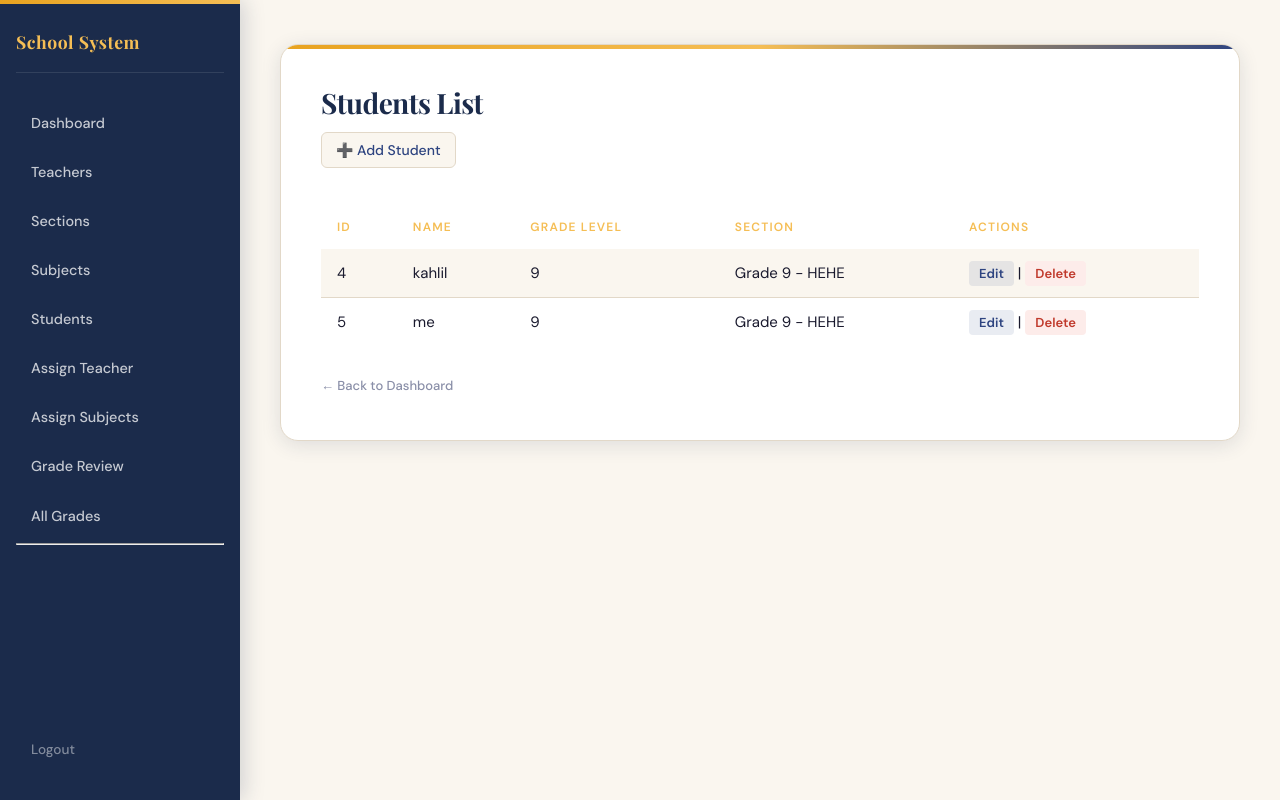
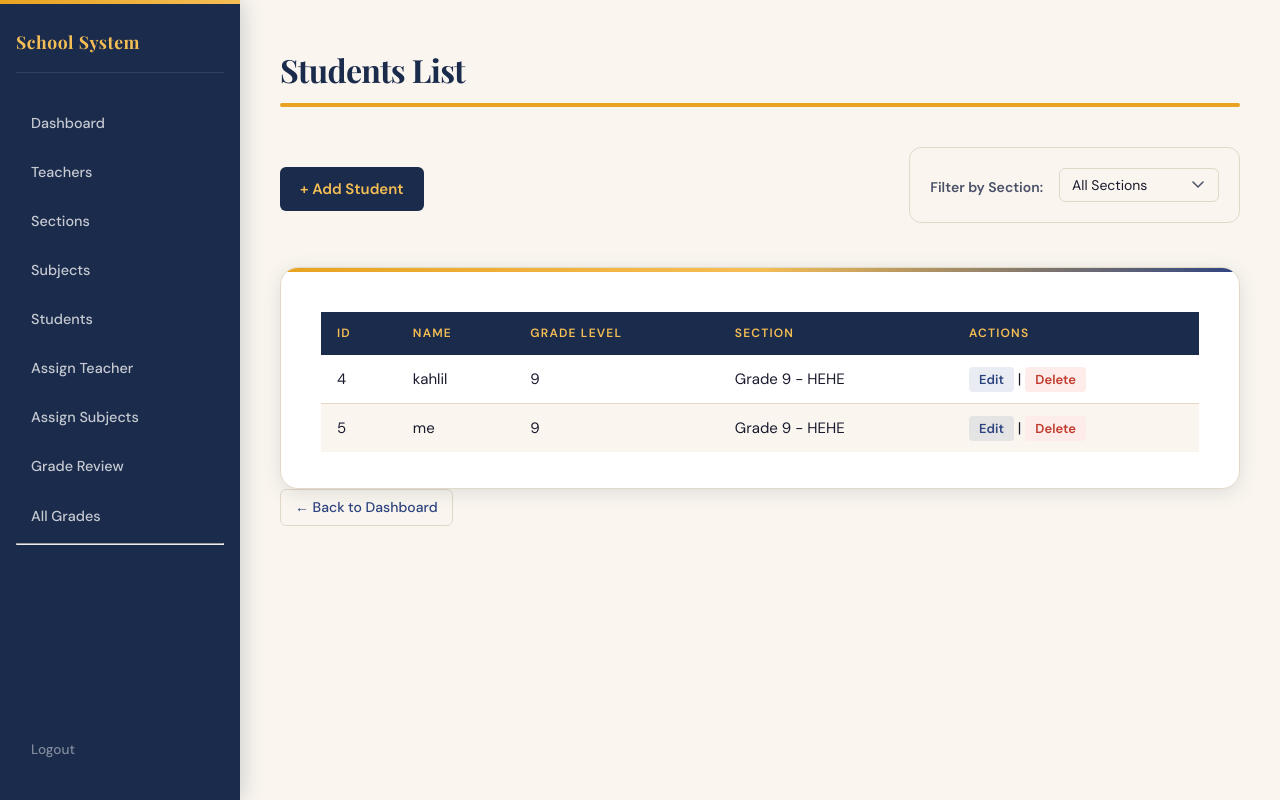
Before and after one commit to asing-aborde/MATTCHAHAN, a Flask app: page /students in a window 1280 px wide. Run offline with Flask 3, Linux system fonts and the light colour scheme; a user stored in the database is signed in; data comes from the database, SQL or seed files in the repository.

Commit message:
Fixed Assign-section-student, assign, students, edit_stuydent html files, as well as some routes in the app.py

```diff
--- a/app.py
+++ b/app.py
@@ -149,16 +149,32 @@
     if not is_admin():
         return "Access Denied: Admin Only"
 
-    cursor.execute("""
-        SELECT students.id, students.name, students.grade_level,
-               sections.grade_level, sections.section_name
-        FROM students
-        JOIN sections ON students.section_id = sections.id
-    """)
+    # Get filter parameter
+    section_filter = request.args.get('section')
+
+    if section_filter:
+        cursor.execute("""
+            SELECT students.id, students.name, students.grade_level,
+                   sections.grade_level, sections.section_name
+            FROM students
+            JOIN sections ON students.section_id = sections.id
+            WHERE students.section_id = %s
+        """, (section_filter,))
+    else:
+        cursor.execute("""
+            SELECT students.id, students.name, students.grade_level,
+                   sections.grade_level, sections.section_name
+            FROM students
+            JOIN sections ON students.section_id = sections.id
+        """)
 
     data = cursor.fetchall()
 
-    return render_template("students.html", students=data)
+    # Load all sections for the filter dropdown
+    cursor.execute("SELECT * FROM sections")
+    sections = cursor.fetchall()
+
+    return render_template("students.html", students=data, sections=sections)
 
 @app.route('/add-student', methods=['GET', 'POST'])
 def add_student():
@@ -205,21 +221,27 @@
 def edit_student(id):
     if not login_required():
         return redirect('/login')
+
     if request.method == 'POST':
         name = request.form['name']
         grade_level = request.form['grade_level']
-        section = request.form['section']
+        section_id = request.form['section_id']
 
-        sql = "UPDATE students SET name=%s, grade_level=%s, section=%s WHERE id=%s"
-        cursor.execute(sql, (name, grade_level, section, id))
+        sql = "UPDATE students SET name=%s, grade_level=%s, section_id=%s WHERE id=%s"
+        cursor.execute(sql, (name, grade_level, section_id, id))
         db.commit()
 
         return redirect('/students')
 
+    # Get student data
     cursor.execute("SELECT * FROM students WHERE id=%s", (id,))
     student = cursor.fetchone()
 
-    return render_template("edit_student.html", student=student)
+    # Get all sections for dropdown
+    cursor.execute("SELECT * FROM sections")
+    sections = cursor.fetchall()
+
+    return render_template('edit_student.html', student=student, sections=sections)
 
 @app.route('/subjects')
 def subjects():
@@ -294,12 +316,16 @@
     cursor.execute("SELECT * FROM teachers")
     teachers = cursor.fetchall()
 
-    cursor.execute("SELECT * FROM subjects")
+    # 🔥 FILTERED — only these 8 subjects
+    cursor.execute("""
+    SELECT MIN(id) as id, subject_name
+                    FROM subjects
+                    GROUP BY subject_name
+                    ORDER BY subject_name
+                    """)
     subjects = cursor.fetchall()
 
-    return render_template("assign.html",
-                           teachers=teachers,
-                           subjects=subjects)
+    return render_template("assign.html", teachers=teachers,subjects=subjects)
 
 @app.route('/login', methods=['GET', 'POST'])
 def login():
@@ -772,8 +798,13 @@
     cursor.execute("SELECT * FROM sections")
     sections = cursor.fetchall()
 
-    # load subjects
-    cursor.execute("SELECT * FROM subjects")
+    # 🔥 Get one ID per subject name (no duplicates)
+    cursor.execute("""
+        SELECT MIN(id) as id, subject_name
+        FROM subjects
+        GROUP BY subject_name
+        ORDER BY subject_name
+    """)
     subjects = cursor.fetchall()
 
     return render_template(
--- a/static/style.css
+++ b/static/style.css
@@ -83,14 +83,14 @@
   margin-bottom: 24px;
   letter-spacing: -0.02em;
   position: relative;
-  display: inline-block;
+  display: block;  /* <-- CHANGED from inline-block */
 }
 
 body > .container > h1::after,
 .container > h1:first-child::after {
   content: '';
   display: block;
-  width: 48px;
+  width: 100%;  /* <-- CHANGED from 48px */
   height: 4px;
   background: var(--gold);
   border-radius: 2px;
@@ -1089,3 +1089,93 @@
 .card-form button[type="submit"] {
     padding: 10px 32px;
 }
+/*IN STUDENTS PART*/
+.filter-form {
+    display: flex;
+    align-items: center;
+    gap: 12px;
+    margin: 16px 0;
+    padding: 12px 16px;
+    background: var(--cream);
+    border: 1px solid var(--cream-border);
+    border-radius: var(--radius-sm);
+    width: fit-content;
+}
+
+.filter-form label {
+    margin-bottom: 0;
+    font-size: 0.875rem;
+}
+
+.filter-form select {
+    width: auto;
+    min-width: 200px;
+    padding: 8px 32px 8px 12px;
+    font-size: 0.875rem;
+}
+
+.students-header {
+    display: flex;
+    align-items: center;
+    justify-content: space-between;
+    gap: 20px;
+    margin-bottom: 16px;
+    flex-wrap: wrap;
+}
+
+/* ── Students Header (Add + Filter side by side) ── */
+.students-header {
+    display: flex;
+    align-items: center;
+    justify-content: space-between;
+    gap: 20px;
+    margin-bottom: 20px;
+    flex-wrap: wrap;
+}
+
+/* Add Student button */
+.btn-add {
+    display: inline-flex;
+    align-items: center;
+    gap: 8px;
+    padding: 10px 20px;
+    background: var(--navy);
+    color: var(--gold-light);
+    font-size: 0.9375rem;
+    font-weight: 600;
+    text-decoration: none;
+    border-radius: var(--radius-sm);
+    transition: all 0.2s ease;
+}
+
+.btn-add:hover {
+    background: var(--navy-light);
+    transform: translateY(-2px);
+    box-shadow: var(--shadow-sm);
+}
+
+/* Filter form */
+.filter-form {
+    display: flex;
+    align-items: center;
+    gap: 12px;
+    padding: 10px 16px;
+    background: var(--cream);
+    border: 1px solid var(--cream-border);
+    border-radius: var(--radius-sm);
+}
+
+.filter-form label {
+    margin-bottom: 0;
+    font-size: 0.875rem;
+    text-transform: none;
+    letter-spacing: normal;
+}
+
+.filter-form select {
+    width: auto;
+    min-width: 200px;
+    padding: 8px 32px 8px 12px;
+    font-size: 0.875rem;
+    cursor: pointer;
+}
--- a/templates/students.html
+++ b/templates/students.html
@@ -4,15 +4,28 @@
 
 <div class="container">
 
-    <div class="card">
-
     <h1>Students List</h1>
 
-        <a href="/add-student">➕ Add Student</a>
+    <div class="students-header">
+        <a href="/add-student" class="btn-add">+ Add Student</a>
 
-        <br><br>
+        <form method="GET" action="/students" class="filter-form">
+            <label>Filter by Section:</label>
+            <select name="section" onchange="this.form.submit()">
+                <option value="">All Sections</option>
+                {% for sec in sections %}
+                <option value="{{ sec[0] }}" {% if request.args.get('section') == sec[0]|string %}selected{% endif %}>
+                    Grade {{ sec[1] }} - {{ sec[2] }}
+                </option>
+                {% endfor %}
+            </select>
+        </form>
+    </div>
 
+    <!-- 🔥 TABLE INSIDE A CARD -->
+    <div class="card">
         <table>
+            <thead>
                 <tr>
                     <th>ID</th>
                     <th>Name</th>
@@ -20,7 +33,8 @@
                     <th>Section</th>
                     <th>Actions</th>
                 </tr>
-
+            </thead>
+            <tbody>
                 {% for s in students %}
                 <tr>
                     <td>{{ s[0] }}</td>
@@ -33,13 +47,12 @@
                     </td>
                 </tr>
                 {% endfor %}
+            </tbody>
         </table>
+    </div>
 
-        <br>
     <a href="/admin-dashboard">← Back to Dashboard</a>
 
 </div>
 
-</div>
-
 {% endblock %}
```
Also changed, not shown: templates/assign.html (+15 -8 lines), templates/assign_section_subject.html (+19 -10 lines), templates/edit_student.html (+34 -12 lines). Lines whose indentation alone changed are shown as unchanged.
